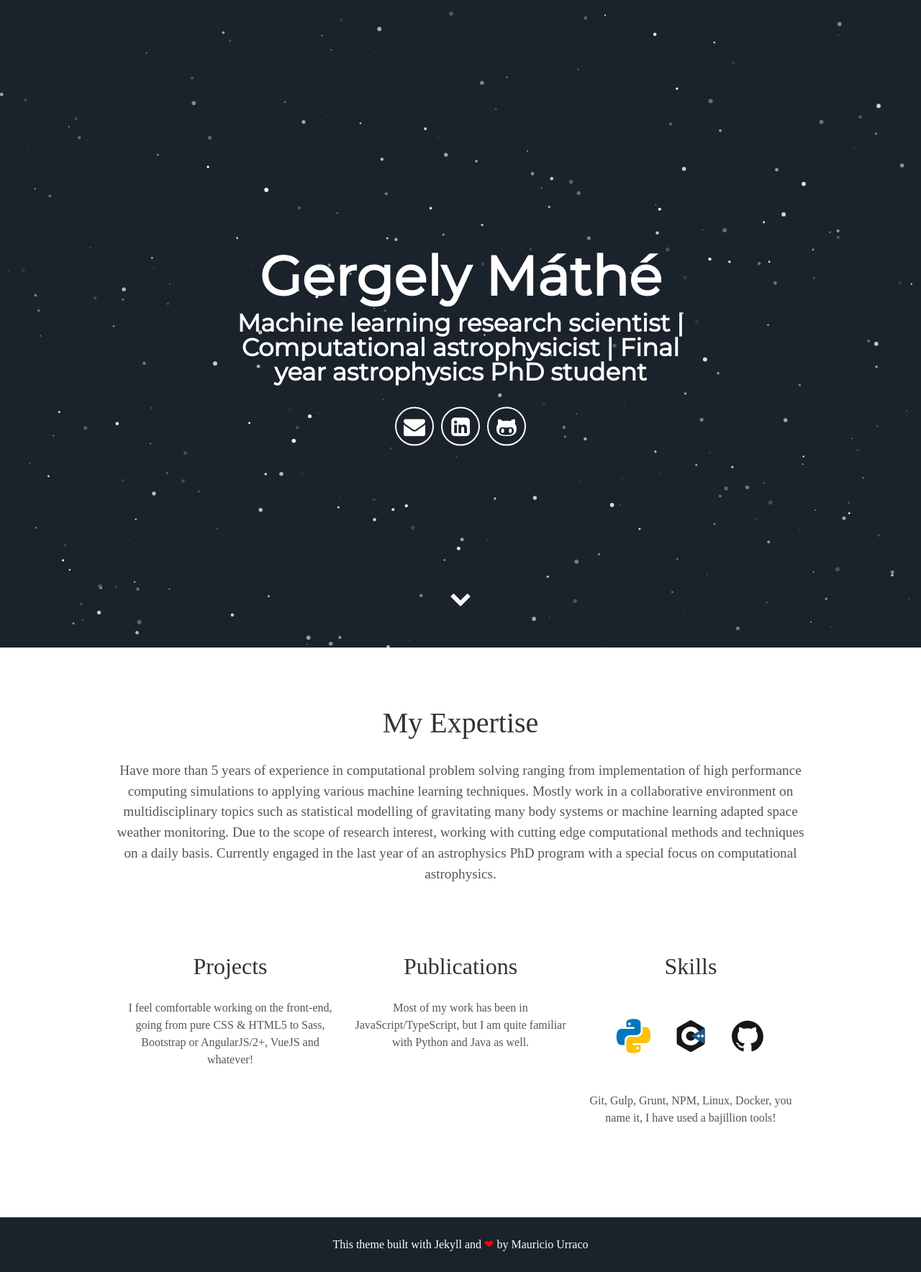
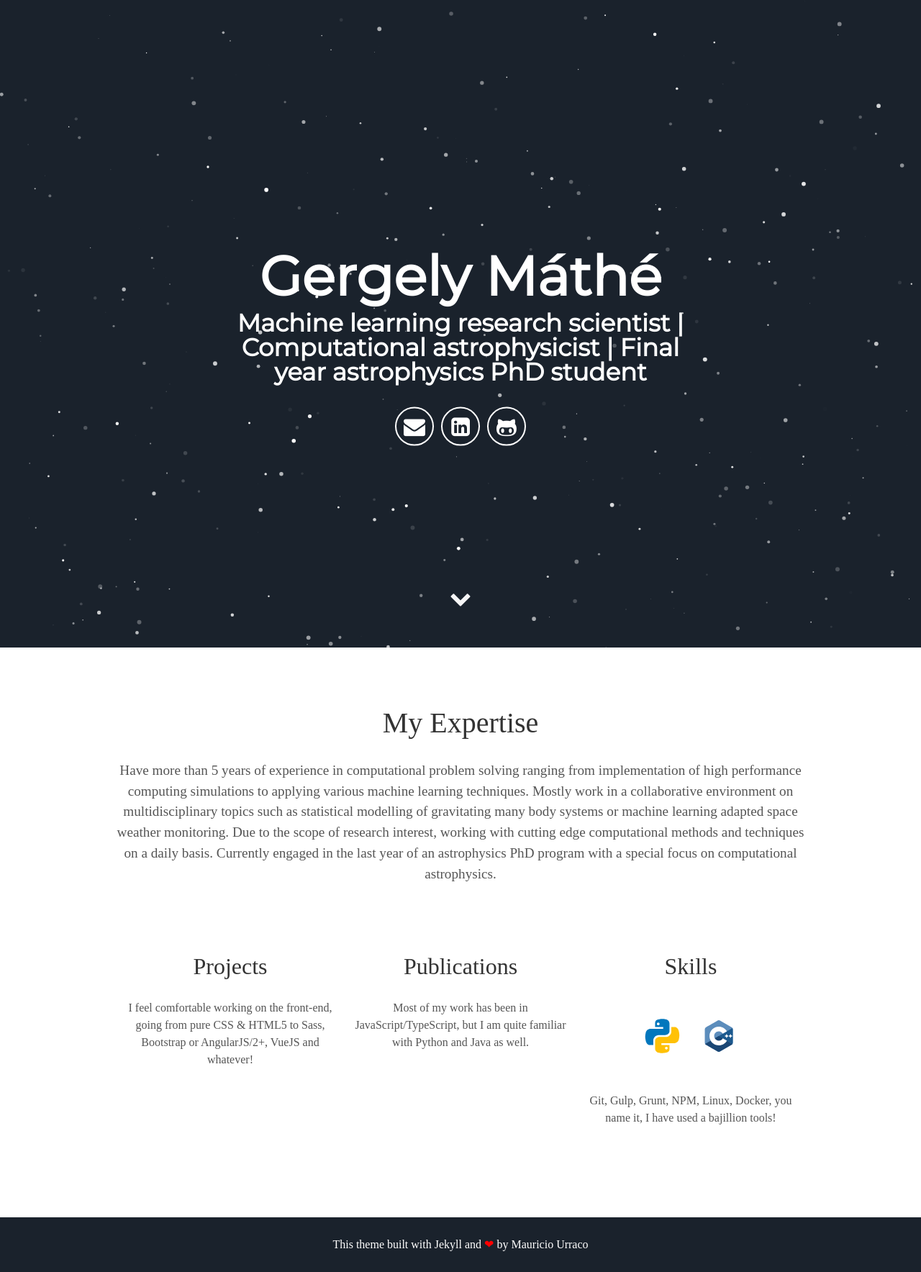
Before and after one commit to murraco/jekyll-theme-minimal-resume, a Jekyll site: the page built from index.html, in a window 1280 px wide. Shown: the whole page at 72% size. Built offline with Jekyll 4.4.1, drawn with Linux system fonts in a browser that asks for light colours; some web fonts are replaced.

Commit message:
update _include/about.html
further tuning

```diff
--- a/_includes/about.html
+++ b/_includes/about.html
@@ -69,38 +69,6 @@
         /path>
     </g>
     </svg>
-    <?xml version="1.0" encoding="utf-8"?>
-    <!-- Generator: Adobe Illustrator 19.0.0, SVG Export Plug-In . SVG Version: 6.00 Build 0)  -->
-    <svg version="1.1" id="Layer_2" xmlns="http://www.w3.org/2000/svg" xmlns:xlink="http://www.w3.org/1999/xlink" x="0px" y="0px"
-       viewBox="0 0 500 500" style="enable-background:new 0 0 500 500;" xml:space="preserve">
-    <style type="text/css">
-      .st0{fill-rule:evenodd;clip-rule:evenodd;fill:#181616;}
-      .st1{fill:#181616;}
-    </style>
-    <g id="XMLID_24_">
-      <path id="XMLID_26_" class="st0" d="M250,72C149.2,72,67.5,153.7,67.5,254.5c0,80.6,52.3,149,124.8,173.2c9.1,1.7,12.5-4,12.5-8.8
-        c0-4.4-0.2-18.7-0.2-34c-50.8,11-61.5-21.5-61.5-21.5c-8.3-21.1-20.3-26.7-20.3-26.7c-16.6-11.3,1.2-11.1,1.2-11.1
-        c18.3,1.3,28,18.8,28,18.8c16.3,27.9,42.7,19.8,53.1,15.2c1.6-11.8,6.4-19.8,11.6-24.4c-40.5-4.6-83.2-20.3-83.2-90.2
-        c0-19.9,7.1-36.2,18.8-49c-1.9-4.6-8.1-23.2,1.8-48.3c0,0,15.3-4.9,50.2,18.7c14.6-4,30.2-6.1,45.7-6.1c15.5,0.1,31.1,2.1,45.7,6.1
-        c34.8-23.6,50.1-18.7,50.1-18.7c9.9,25.1,3.7,43.7,1.8,48.3c11.7,12.8,18.8,29.1,18.8,49c0,70.1-42.7,85.5-83.3,90
-        c6.5,5.7,12.4,16.8,12.4,33.8c0,24.4-0.2,44.1-0.2,50.1c0,4.9,3.3,10.5,12.5,8.8c72.5-24.2,124.7-92.5,124.7-173.2
-        C432.5,153.7,350.8,72,250,72z"/>
-      <path id="XMLID_30_" class="st1" d="M136.6,334c-0.4,0.9-1.8,1.2-3.1,0.6c-1.3-0.6-2.1-1.8-1.6-2.7c0.4-0.9,1.8-1.2,3.1-0.6
-        C136.3,331.9,137.1,333.1,136.6,334z"/>
-      <path id="XMLID_31_" class="st1" d="M144,342.3c-0.9,0.8-2.6,0.4-3.7-0.8c-1.2-1.3-1.4-3-0.5-3.8c0.9-0.8,2.5-0.4,3.7,0.8
-        C144.7,339.8,144.9,341.5,144,342.3z"/>
-      <path id="XMLID_32_" class="st1" d="M151.2,352.8c-1.1,0.8-2.9,0.1-4.1-1.6c-1.1-1.6-1.1-3.6,0-4.4c1.1-0.8,2.9-0.1,4.1,1.5
-        C152.4,350,152.4,352,151.2,352.8z"/>
-      <path id="XMLID_33_" class="st1" d="M161.1,362.9c-1,1.1-3.1,0.8-4.7-0.7c-1.6-1.5-2-3.6-1-4.7c1-1.1,3.2-0.8,4.7,0.7
-        C161.7,359.8,162.1,361.9,161.1,362.9z"/>
-      <path id="XMLID_34_" class="st1" d="M174.7,368.8c-0.4,1.4-2.5,2.1-4.6,1.5c-2.1-0.6-3.4-2.3-3-3.7c0.4-1.4,2.5-2.1,4.6-1.5
-        C173.7,365.7,175.1,367.4,174.7,368.8z"/>
-      <path id="XMLID_35_" class="st1" d="M189.6,369.9c0.1,1.5-1.7,2.8-3.9,2.8c-2.2,0.1-3.9-1.2-4-2.7c0-1.5,1.7-2.8,3.9-2.8
-        C187.8,367.2,189.6,368.4,189.6,369.9z"/>
-      <path id="XMLID_36_" class="st1" d="M203.5,367.6c0.3,1.5-1.2,3-3.4,3.4c-2.1,0.4-4.1-0.5-4.3-2c-0.3-1.5,1.3-3,3.4-3.4
-        C201.3,365.2,203.2,366.1,203.5,367.6z"/path>
-    </g>
-    </svg>
     <!--
     <svg viewBox="0 0 128 128">
       <path fill="#F34F29" d="M124.737 58.378l-55.116-55.114c-3.172-3.174-8.32-3.174-11.497 0l-11.444 11.446 14.518 14.518c3.375-1.139 7.243-.375 9.932 2.314 2.703 2.706 3.461 6.607 2.294 9.993l13.992 13.993c3.385-1.167 7.292-.413 9.994 2.295 3.78 3.777 3.78 9.9 0 13.679-3.78 3.78-9.901 3.78-13.683 0-2.842-2.844-3.545-7.019-2.105-10.521l-13.048-13.048-.002 34.341c.922.455 1.791 1.063 2.559 1.828 3.778 3.777 3.778 9.898 0 13.683-3.779 3.777-9.904 3.777-13.679 0-3.778-3.784-3.778-9.905 0-13.683.934-.933 2.014-1.638 3.167-2.11v-34.659c-1.153-.472-2.231-1.172-3.167-2.111-2.862-2.86-3.551-7.06-2.083-10.576l-14.313-14.313-37.792 37.79c-3.175 3.177-3.175 8.325 0 11.5l55.117 55.114c3.174 3.174 8.32 3.174 11.499 0l54.858-54.858c3.174-3.176 3.174-8.327-.001-11.501z"></path>
```
